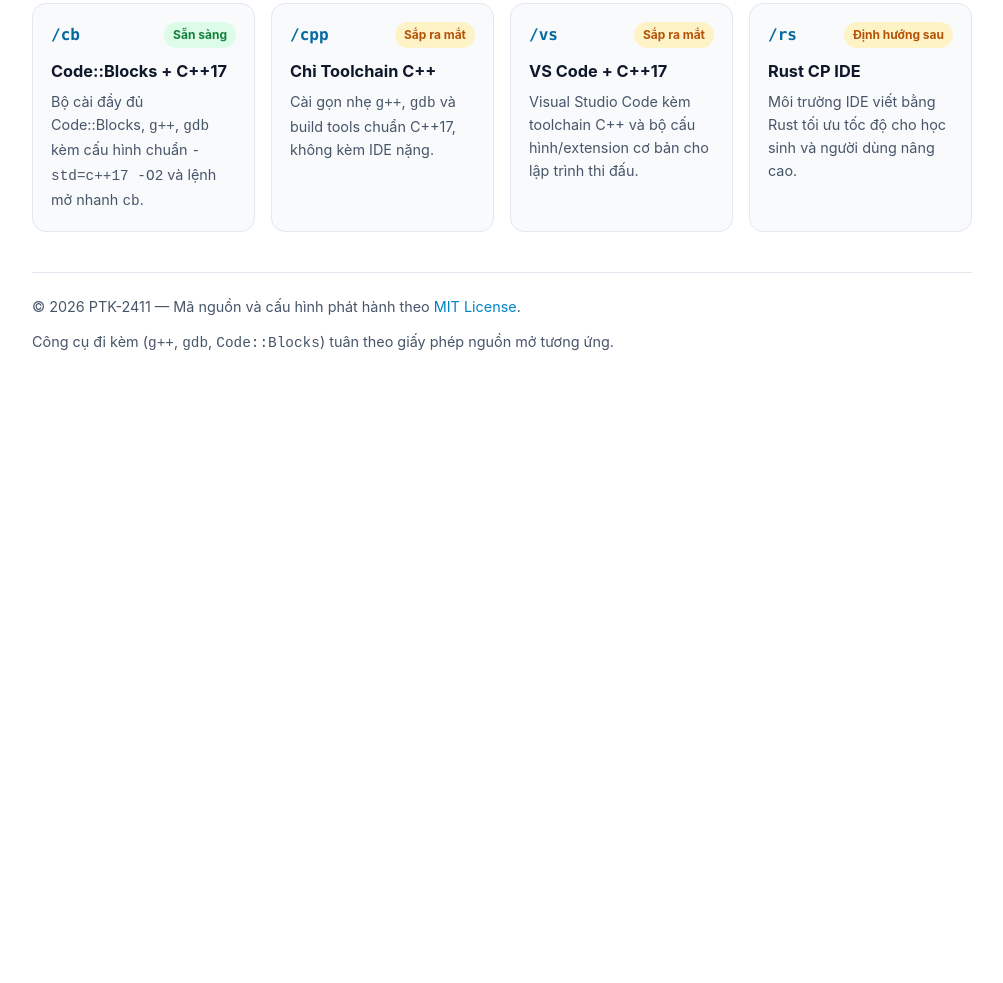
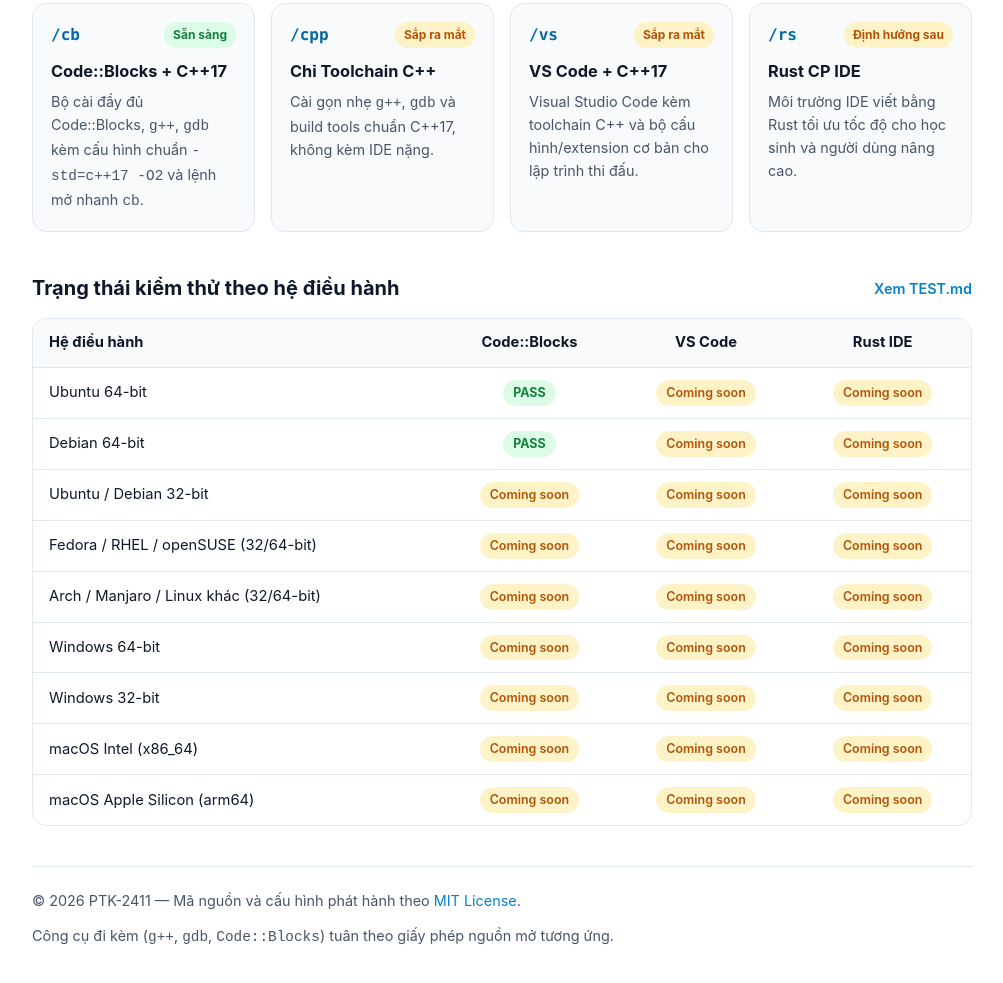
Before and after one commit to PTK-2411/cpsetup, a plain HTML site: page index.html in a window 1280 px wide. Shown: the part 1920-2903 px from the top of the page, without its empty margins (138-1141 px from the left). Before the commit the page ends 2339 px from the top, so only its background shows below. Drawn offline with Linux system fonts and the light colour scheme.

Commit message:
docs: add TEST.md compatibility matrix and render it in index.html

```diff
--- a/index.html
+++ b/index.html
@@ -399,6 +399,62 @@
       font-size: 0.9rem;
     }
 
+    .matrix-wrap {
+      overflow-x: auto;
+      border: 1px solid var(--border);
+      border-radius: var(--radius);
+      margin-bottom: 40px;
+      background: var(--bg);
+    }
+
+    .matrix-table {
+      width: 100%;
+      border-collapse: collapse;
+      font-size: 0.92rem;
+    }
+
+    .matrix-table th,
+    .matrix-table td {
+      padding: 12px 16px;
+      text-align: left;
+      border-bottom: 1px solid var(--border);
+    }
+
+    .matrix-table th {
+      background: var(--bg-soft);
+      font-weight: 700;
+      color: var(--text);
+    }
+
+    .matrix-table th:not(:first-child),
+    .matrix-table td:not(:first-child) {
+      text-align: center;
+    }
+
+    .matrix-table tr:last-child td {
+      border-bottom: 0;
+    }
+
+    .badge-pass {
+      display: inline-block;
+      padding: 3px 10px;
+      border-radius: 999px;
+      font-size: 0.78rem;
+      font-weight: 700;
+      background: var(--success-bg);
+      color: var(--success);
+    }
+
+    .badge-soon {
+      display: inline-block;
+      padding: 3px 10px;
+      border-radius: 999px;
+      font-size: 0.78rem;
+      font-weight: 600;
+      background: var(--warn-bg);
+      color: var(--warn);
+    }
+
     footer {
       border-top: 1px solid var(--border);
       padding-top: 22px;
@@ -684,6 +740,79 @@
       </article>
     </section>
 
+    <div class="install-header" style="margin-bottom: 14px;">
+      <h2 class="section-title" style="margin-bottom: 0;">Trạng thái kiểm thử theo hệ điều hành</h2>
+      <a href="https://github.com/PTK-2411/cpsetup/blob/main/TEST.md" target="_blank" rel="noopener" style="font-size: 0.9rem; font-weight: 600;">Xem TEST.md</a>
+    </div>
+    <section class="matrix-wrap" aria-label="Bảng trạng thái kiểm thử">
+      <table class="matrix-table">
+        <thead>
+          <tr>
+            <th>Hệ điều hành</th>
+            <th>Code::Blocks</th>
+            <th>VS Code</th>
+            <th>Rust IDE</th>
+          </tr>
+        </thead>
+        <tbody>
+          <tr>
+            <td>Ubuntu 64-bit</td>
+            <td><span class="badge-pass">PASS</span></td>
+            <td><span class="badge-soon">Coming soon</span></td>
+            <td><span class="badge-soon">Coming soon</span></td>
+          </tr>
+          <tr>
+            <td>Debian 64-bit</td>
+            <td><span class="badge-pass">PASS</span></td>
+            <td><span class="badge-soon">Coming soon</span></td>
+            <td><span class="badge-soon">Coming soon</span></td>
+          </tr>
+          <tr>
+            <td>Ubuntu / Debian 32-bit</td>
+            <td><span class="badge-soon">Coming soon</span></td>
+            <td><span class="badge-soon">Coming soon</span></td>
+            <td><span class="badge-soon">Coming soon</span></td>
+          </tr>
+          <tr>
+            <td>Fedora / RHEL / openSUSE (32/64-bit)</td>
+            <td><span class="badge-soon">Coming soon</span></td>
+            <td><span class="badge-soon">Coming soon</span></td>
+            <td><span class="badge-soon">Coming soon</span></td>
+          </tr>
+          <tr>
+            <td>Arch / Manjaro / Linux khác (32/64-bit)</td>
+            <td><span class="badge-soon">Coming soon</span></td>
+            <td><span class="badge-soon">Coming soon</span></td>
+            <td><span class="badge-soon">Coming soon</span></td>
+          </tr>
+          <tr>
+            <td>Windows 64-bit</td>
+            <td><span class="badge-soon">Coming soon</span></td>
+            <td><span class="badge-soon">Coming soon</span></td>
+            <td><span class="badge-soon">Coming soon</span></td>
+          </tr>
+          <tr>
+            <td>Windows 32-bit</td>
+            <td><span class="badge-soon">Coming soon</span></td>
+            <td><span class="badge-soon">Coming soon</span></td>
+            <td><span class="badge-soon">Coming soon</span></td>
+          </tr>
+          <tr>
+            <td>macOS Intel (x86_64)</td>
+            <td><span class="badge-soon">Coming soon</span></td>
+            <td><span class="badge-soon">Coming soon</span></td>
+            <td><span class="badge-soon">Coming soon</span></td>
+          </tr>
+          <tr>
+            <td>macOS Apple Silicon (arm64)</td>
+            <td><span class="badge-soon">Coming soon</span></td>
+            <td><span class="badge-soon">Coming soon</span></td>
+            <td><span class="badge-soon">Coming soon</span></td>
+          </tr>
+        </tbody>
+      </table>
+    </section>
+
     <footer>
       <div>© 2026 PTK-2411 — Mã nguồn và cấu hình phát hành theo <a href="https://github.com/PTK-2411/cpsetup/blob/main/LICENSE" target="_blank" rel="noopener">MIT License</a>.</div>
       <div>Công cụ đi kèm (<code>g++</code>, <code>gdb</code>, <code>Code::Blocks</code>) tuân theo giấy phép nguồn mở tương ứng.</div>
```
Also changed, not shown: 1 other file.
